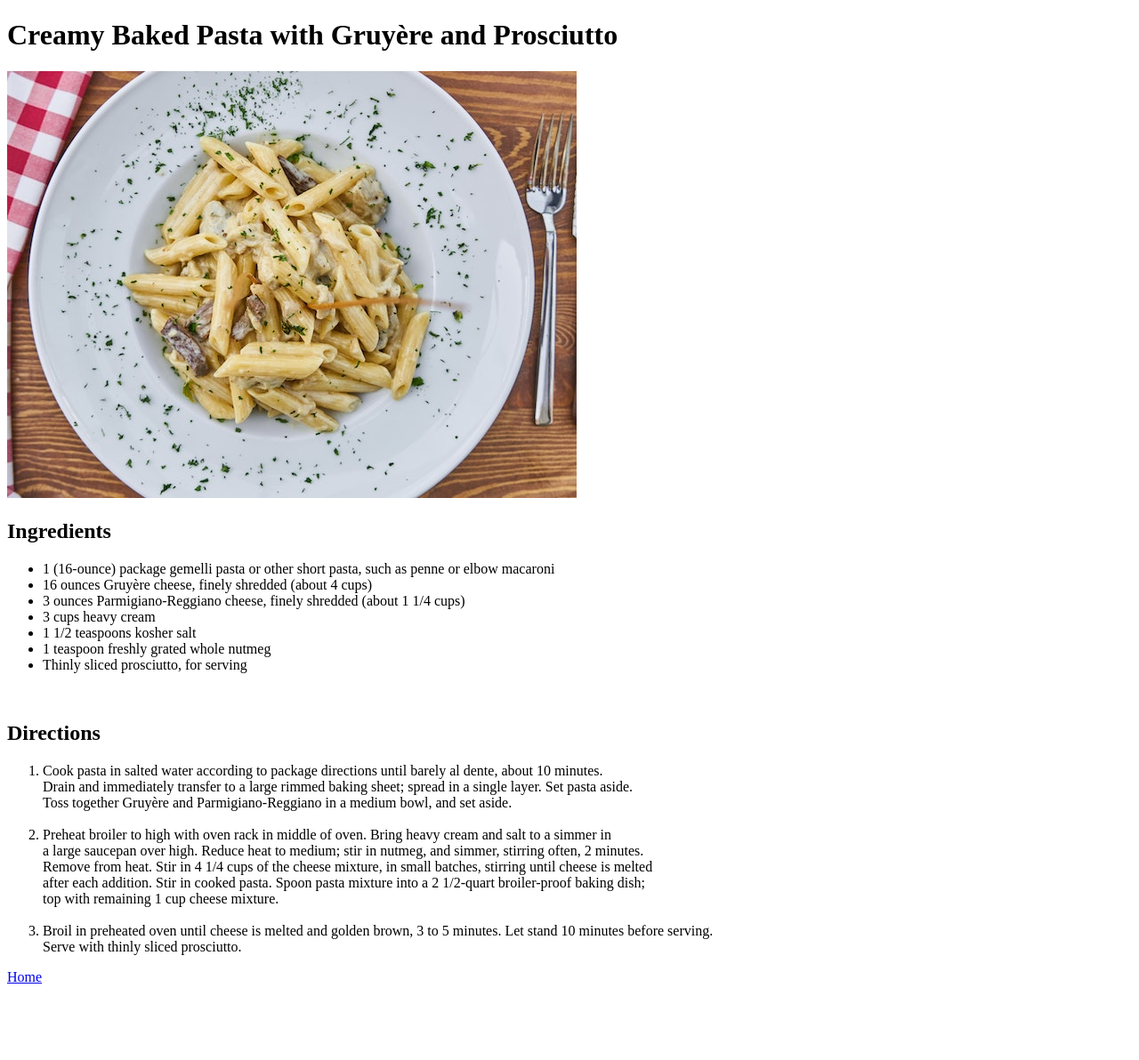
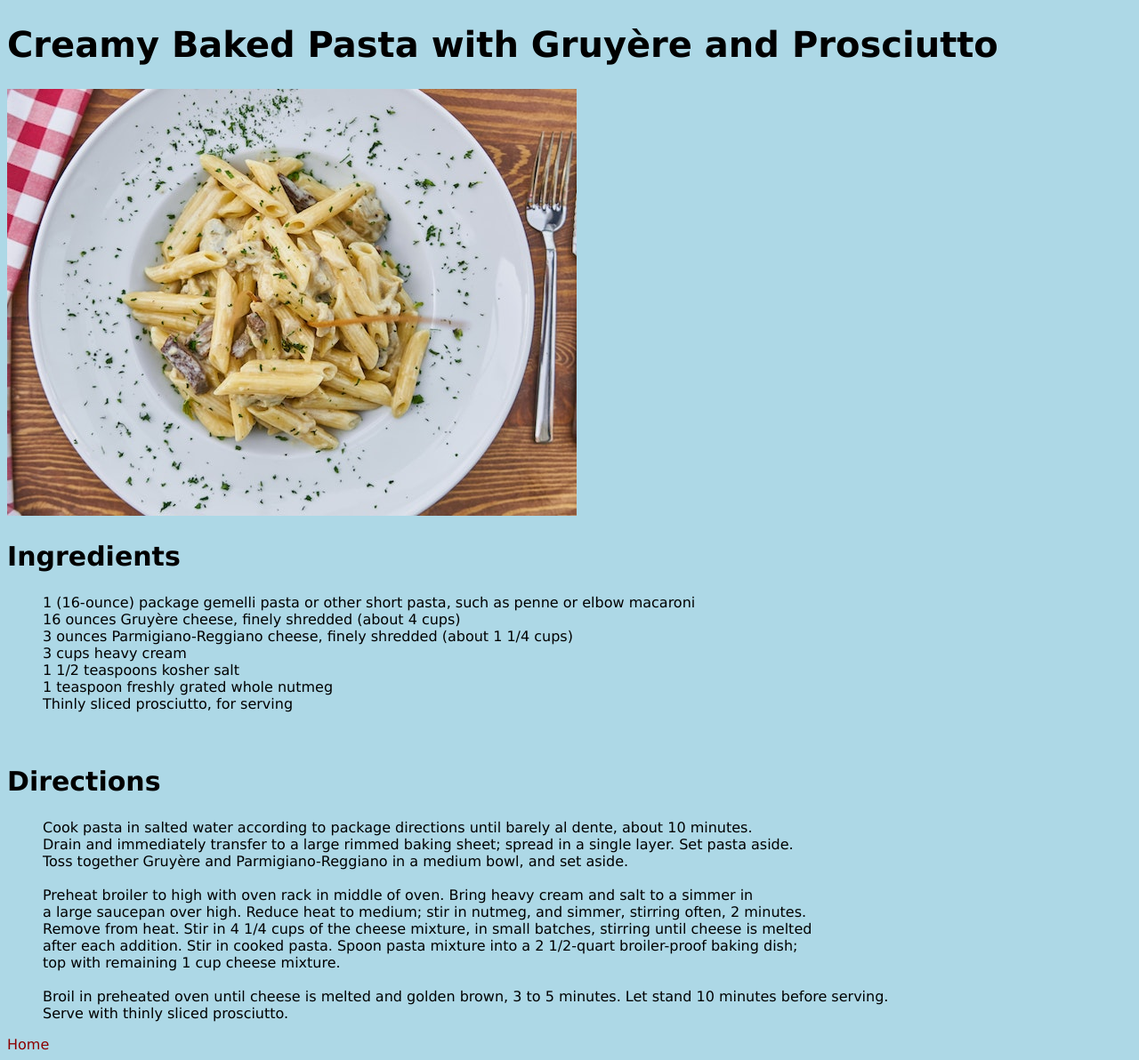
Before and after one commit to tahzib1451/tahzib-odin-recipes, a plain HTML site: page recipes/pasta.html in a window 1280 px wide. Shown: the whole page at 89% size. Before the commit the page ends 1116 px from the top, so only its background shows below. Drawn offline with Linux system fonts and the light colour scheme.

Commit message:
linked external css file and changed fonts, font size and color

```diff
--- /dev/null
+++ b/css/styles.css
@@ -0,0 +1,17 @@
+body{
+    font-family: Verdana, Geneva, Tahoma, sans-serif;
+    background-color: lightblue;
+}
+h1{
+    font-size: 40px;
+}
+h2{
+    font-size: 30px;
+}
+ul,ol,li{
+    list-style-type: none;
+}
+a{
+    text-decoration: none;
+    color: darkred;
+}
--- a/recipes/pasta.html
+++ b/recipes/pasta.html
@@ -5,6 +5,7 @@
     <meta http-equiv="X-UA-Compatible" content="IE=edge">
     <meta name="viewport" content="width=device-width, initial-scale=1.0">
     <title>Creamy Pasta</title>
+    <link rel="stylesheet" href="../css/styles.css">
 </head>
 <body>
     <h1>Creamy Baked Pasta with Gruyère and Prosciutto</h1>
```
Also changed, not shown: index.html (+1 -0 lines), recipes/rice.html (+1 -0 lines), recipes/salad.html (+1 -0 lines).
